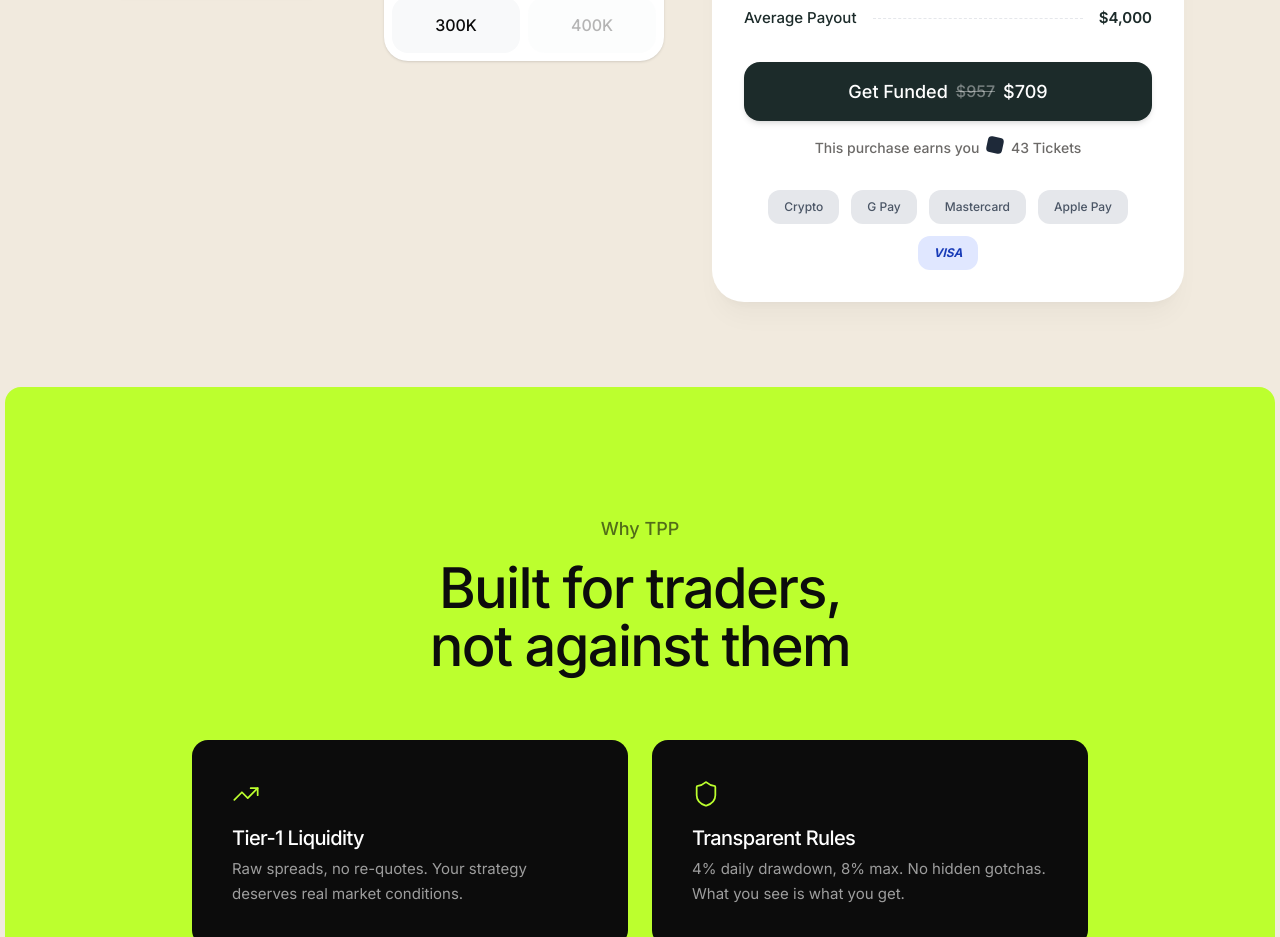
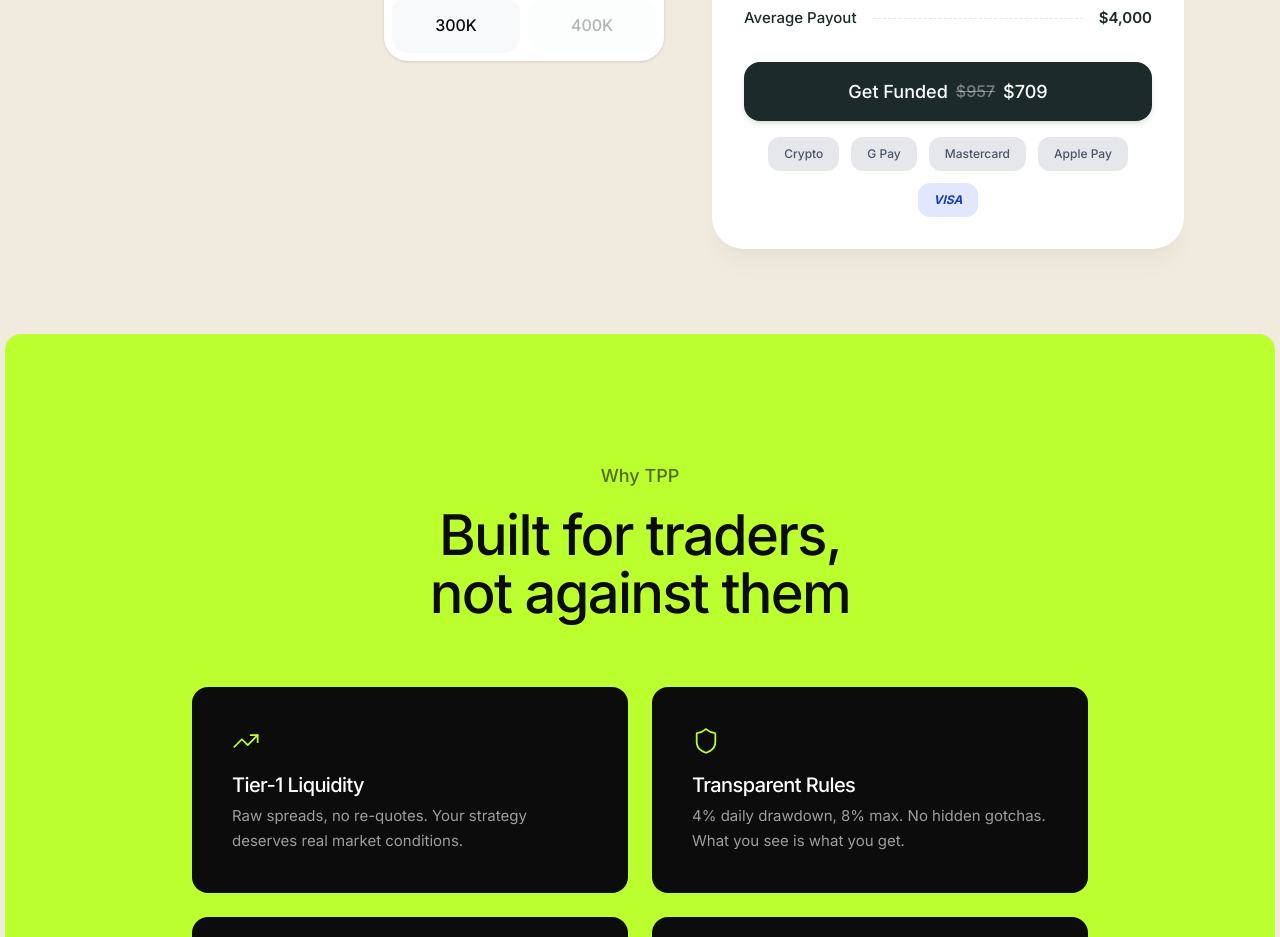
Before and after one commit to jatinkatariaaaa/thepeoplepropwebsite, a Next.js app: page /v2 in a window 1280 px wide. Shown: the part 5600-6537 px from the top of the page. Built offline with nearby package versions, Linux system fonts and the light colour scheme.

Commit message:
style: remove tickets earning text from V2ChallengeCalculator

```diff
--- a/src/components/landing/V2ChallengeCalculator.tsx
+++ b/src/components/landing/V2ChallengeCalculator.tsx
@@ -224,9 +224,7 @@ export function V2ChallengeCalculator() {
               </div>
             </button>
 
-            <p className="text-center text-[#6c6a68] text-[14px] font-medium mb-8">
-              This purchase earns you <span className="inline-flex items-center mx-1"><span className="w-4 h-4 bg-gray-800 rounded-sm inline-block rotate-12"></span></span> 43 Tickets
-            </p>
+
 
             {/* Payment Methods */}
             <div className="flex flex-wrap items-center justify-center gap-3">
```
